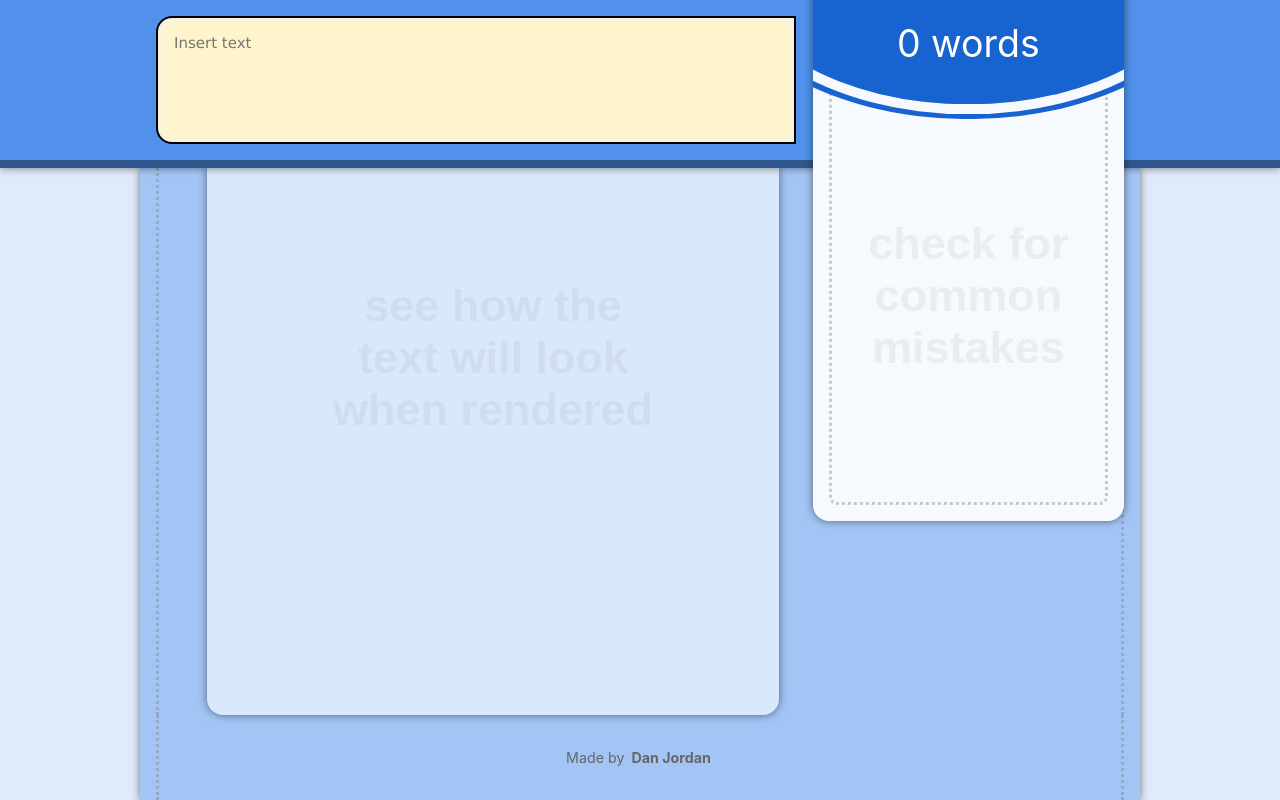
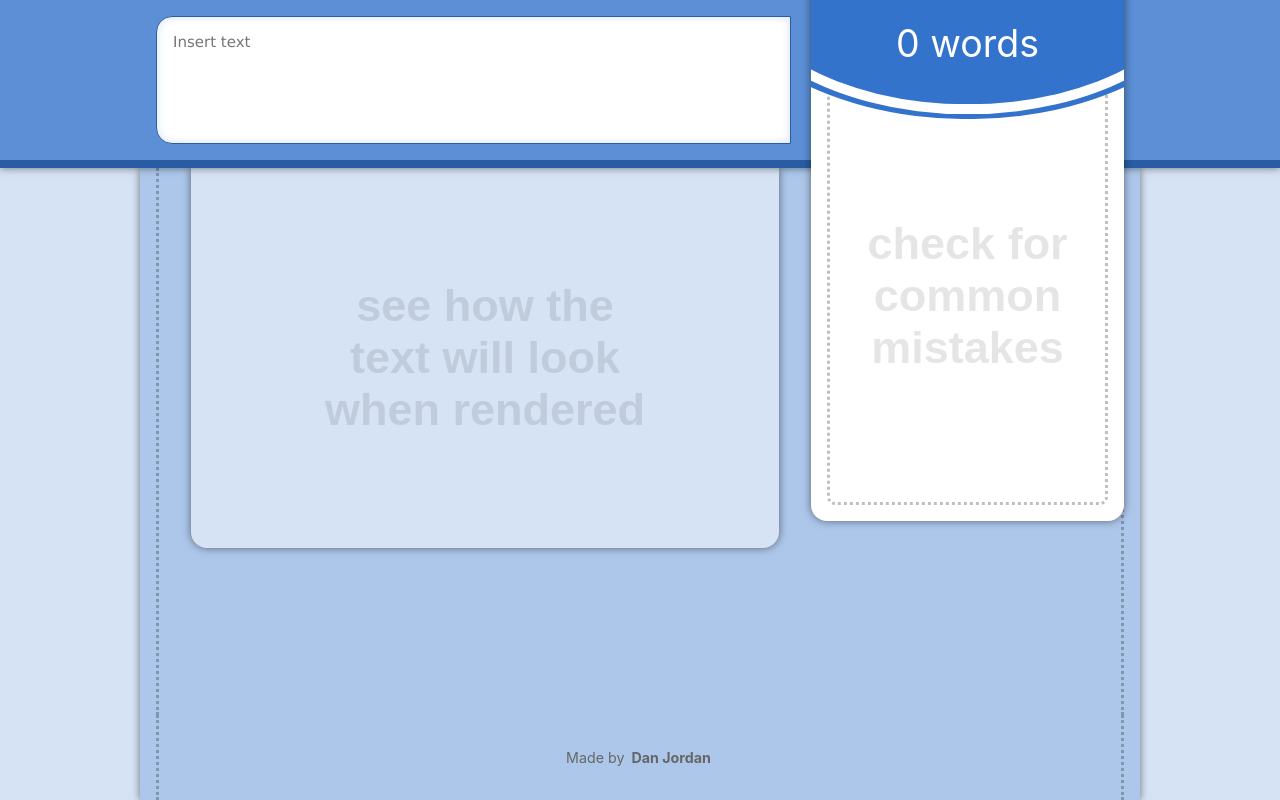
Before and after one commit to TheRabbit42/fic-check, a Vue app: page / in a window 1280 px wide. Built offline with nearby package versions, Linux system fonts and the light colour scheme.

Commit message:
Updating css and page layout

```diff
--- a/src/App.vue
+++ b/src/App.vue
@@ -100,6 +100,20 @@ function renderParagraph(paragraph) {
       </div>
     </header>
 
+    <main>
+      <div>
+        <div class="container">
+          <div class="col-span-8">
+            <article v-if="renderedInput === ''">
+              <p class="placeholder-text">
+                see how the<br/>
+                text will look<br/>
+                when rendered
+              </p>
+            </article>
+            <article v-if="renderedInput !== ''" v-html="renderedInput"></article>
+          </div>
+          <div class="col-span-4">
             <aside>
               <div class="word-count-display">
                 <div>
@@ -120,19 +134,7 @@ function renderParagraph(paragraph) {
                 </p>
               </div>
             </aside>
-
-    <main>
-      <div>
-        <div class="container">
-          <article v-if="renderedInput === ''" class="col-span-8">
-            <p class="placeholder-text">
-              see how the<br/>
-              text will look<br/>
-              when rendered
-            </p>
-          </article>
-          <article v-if="renderedInput !== ''" class="col-span-8" v-html="renderedInput"></article>
-          <div class="col-span-4"></div>
+          </div>
         </div>
       </div>
       <footer>
--- a/src/assets/desktop.scss
+++ b/src/assets/desktop.scss
@@ -8,15 +8,15 @@
     flex: 1;
     flex-direction: column;
     justify-content: start;
-    width: 1100px;
+    width: 1000px;
   }
 
   .container {
     display: grid;
     grid-template-columns: repeat(12, 1fr);
-    grid-gap: 1rem;
+    grid-gap: 2rem;
+    padding: 0 1rem 0 1rem;
     height: 100%;
-    padding: 0 1rem 0 1rem;
   }
 
   header {
@@ -34,14 +34,15 @@
   }
 
   aside {
+    --col-width: calc(1000px * 3 / 12);
+    width: calc(var(--col-width) + 3.95rem);
+
     border-radius: 0 0 1rem 1rem;
-    left: calc(50% + 10.8rem);
     margin-top: -4rem;
     padding: 1rem;
     position: fixed;
     top: 0;
-    width: 19.45rem;
-    z-index: 10;
+    z-index: 20;
 
     & > div {
       border: 3px dotted var(--color-dot-border);
@@ -81,7 +82,7 @@
     background: white;
     border-radius: 1rem 0 0 1rem;
     border-style: solid;
-    border-width: 2px;
+    border-width: 1px;
     padding: 1rem;
 
     &:active, &:focus {
@@ -103,7 +104,7 @@
     border-style: dotted;
     border-color: var(--color-dot-border);
     margin: 0 1rem 0 1rem;
-    padding: 0 2rem 0 2rem;
+    padding: 0 1rem 0 1rem;
   }
 
   article {
@@ -116,7 +117,7 @@
   }
 
   .placeholder-text {
-    color: rgba(128, 128, 128, 0.1);
+    color: rgba(0, 0, 0, 0.1);
     font: 300% 'Arial', 'Verdana', 'Helvetica', sans-serif;
     font-weight: bolder;
     margin: 5rem 1rem 5rem 1rem;
--- a/src/assets/main.scss
+++ b/src/assets/main.scss
@@ -52,10 +52,6 @@ header {
     width: 5rem;
     text-align: center;
   }
-}
-
-main {
-  background-color: var(--color-page)
 }
 
 article {
--- a/src/assets/mobile.scss
+++ b/src/assets/mobile.scss
@@ -13,7 +13,6 @@
     flex: 1;
     flex-direction: column;
     justify-content: start;
-
     margin: 0 1rem 0 1rem;
     height: 100%;
     padding: 1rem;
--- a/src/assets/themes.scss
+++ b/src/assets/themes.scss
@@ -2,12 +2,6 @@
     syntax: "<integer>";
     inherits: true;
     initial-value: 128;
-}
-
-@property  --mode-multiplier {
-    syntax: "<integer>";
-    inherits: true;
-    initial-value: 1;
 }
 
 :root {
@@ -18,29 +12,36 @@
     --hue-blue: 215;
     --hue-purple: 285;
 
-    --background-lightness-delta: 43%;
-
     --color-text-light:         color-mix(in srgb, white, black 20%);
+    --color-text-dark:          color-mix(in srgb, white, black 80%);
     --color-text-light-muted:   color-mix(in srgb, white, black 40%);
-    --color-text-dark:          color-mix(in srgb, white, black 80%);
     --color-text-dark-muted:    color-mix(in srgb, white, black 60%);
 }
 
 @media (prefers-color-scheme: light) {
     :root {
-        --mode-multiplier: 1;
         --color-text:       var(--color-text-dark);
         --color-link:       var(--color-text-dark);
         --color-text-muted: var(--color-text-dark-muted);
+        --color-page-sm:    rgba(255, 255, 255, 0.5);
+        --mode-multiplier: 1;
+        --list-multiplier: 1;
+        --bg-lum-delta: 40%;
+        --s: 60%;
+        --l: 50%;
     }
 }
 
 @media (prefers-color-scheme: dark) {
     :root {
-        --mode-multiplier: -1;
         --color-text:       var(--color-text-light);
         --color-link:       var(--color-text-light);
         --color-text-muted: var(--color-text-light-muted);
+        --color-page-sm:    rgba(255, 255, 255, 0.5);
+        --mode-multiplier: 0.25;
+        --bg-lum-delta: 0%;
+        --s: 50%;
+        --l: 10%;
     }
 }
 
@@ -64,57 +65,56 @@
 }
 
 body:has(.theme-red) {
-    background: hsl(var(--hue-orange), 80%, calc(50% + (var(--background-lightness-delta) * var(--mode-multiplier))));
+    background: hsl(var(--hue-orange), var(--s), calc(var(--l) + var(--bg-lum-delta) * var(--mode-multiplier)));
 }
 body:has(.theme-orange) {
-    background: hsl(var(--hue-red), 80%, calc(50% + (var(--background-lightness-delta) * var(--mode-multiplier))));
+    background: hsl(var(--hue-red),    var(--s), calc(var(--l) + var(--bg-lum-delta) * var(--mode-multiplier)));
 }
 body:has(.theme-yellow) {
-    background: hsl(var(--hue-yellow), 80%, calc(50% + (var(--background-lightness-delta) * var(--mode-multiplier))));
+    background: hsl(var(--hue-yellow), var(--s), calc(var(--l) + var(--bg-lum-delta) * var(--mode-multiplier)));
 }
 body:has(.theme-green) {
-    background: hsl(var(--hue-green), 80%, calc(50% + (var(--background-lightness-delta) * var(--mode-multiplier))));
+    background: hsl(var(--hue-green),  var(--s), calc(var(--l) + var(--bg-lum-delta) * var(--mode-multiplier)));
 }
 body:has(.theme-blue) {
-    background: hsl(var(--hue-blue), 80%, calc(50% + (var(--background-lightness-delta) * var(--mode-multiplier))));
+    background: hsl(var(--hue-blue),   var(--s), calc(var(--l) + var(--bg-lum-delta) * var(--mode-multiplier)));
 }
 body:has(.theme-purple) {
-    background: hsl(var(--hue-purple), 80%, calc(50% + (var(--background-lightness-delta) * var(--mode-multiplier))));
+    background: hsl(var(--hue-purple), var(--s), calc(var(--l) + var(--bg-lum-delta) * var(--mode-multiplier)));
 }
 
 .themed {
     color: var(--color-text);
 
-    --hs: var(--hue), 80%;
-    --l: 50%;
+    --hs: var(--hue), var(--s);
 
     // Colors that invert between light/dark mode
-    --color-primary:    hsl(var(--hs), calc(var(--l) + (5% * var(--mode-multiplier))));
-    --color-body:       hsl(var(--hs), calc(var(--l) + (40% * var(--mode-multiplier))));
-    --color-header:     hsl(var(--hs), calc(var(--l) + (12% * var(--mode-multiplier))));
-    --color-count:      hsl(var(--hs), calc(var(--l) - (5%  * var(--mode-multiplier))));
-    --color-page:       hsl(var(--hs), calc(var(--l) + (30% * var(--mode-multiplier))));
-    --color-article:    hsl(var(--hs), calc(var(--l) + (42% * var(--mode-multiplier))));
-    --color-textarea:   hsl(var(--hs), calc(var(--l) + (45% * var(--mode-multiplier))));
-    --color-checks:     hsl(var(--hs), calc(var(--l) + (48% * var(--mode-multiplier))));
+
+    --color-count:      hsl(var(--hs), calc(var(--l) + 00% * var(--mode-multiplier)));
+    --color-header:     hsl(var(--hs), calc(var(--l) + 10% * var(--mode-multiplier)));
+    --color-page:       hsl(var(--hs), calc(var(--l) + 30% * var(--mode-multiplier)));
+    --color-article:    hsl(var(--hs), calc(var(--l) + 40% * var(--mode-multiplier)));
+    --color-text-inset: hsl(var(--hs), calc(var(--l) + 40% * var(--mode-multiplier)));
+    --color-textarea:   hsl(var(--hs), calc(var(--l) + 40% * var(--mode-multiplier)));
+    --color-textarea2:  hsl(var(--hs), calc(var(--l) + 80% * var(--mode-multiplier)));
+    --color-checks:     hsl(var(--hs), calc(var(--l) + 50% * var(--mode-multiplier)));
+    --color-border:     hsl(var(--hs), calc(var(--l) - 10% * var(--mode-multiplier)));
+    --color-hover:      hsl(var(--hs), calc(var(--l) + 30% * var(--mode-multiplier)));
 
     // Colors that don't invert between light/dark mode
-    --color-text-inset: hsl(var(--hs), calc(var(--l) + 45%));
-    --color-border:     color-mix(in srgb, var(--color-header), black 40%);
-    --color-dot-border: rgba(128, 128, 128, 0.4);
+    --color-dot-border: rgba(0, 0, 0, 0.25);
     --color-shadow:     rgba(0, 0, 0, 0.5);
 
     header {
         background-color: var(--color-header);
     }
 
+    main {
+        background-color: var(--color-page);
+    }
+
     header, aside {
         border-color: var(--color-border);
-    }
-
-    textarea {
-        border-color: black;
-        box-shadow: inset 0 0 10px var(--color-text-inset);
     }
 
     .word-count-display {
@@ -126,7 +126,7 @@ body:has(.theme-purple) {
     }
 
     article {
-        background: var(--color-article);
+        background-color: var(--color-article);
     }
 
     aside {
@@ -134,7 +134,14 @@ body:has(.theme-purple) {
     }
 
     textarea {
+        color: var(--color-text);
         background-color: var(--color-textarea);
+        border-color: var(--color-border);
+        box-shadow: inset 0 0 10px var(--color-text-inset);
+
+        &:focus {
+            background-color: var(--color-textarea2);
+        }
     }
 
     footer {
```
Lines whose indentation alone changed are shown as unchanged.
